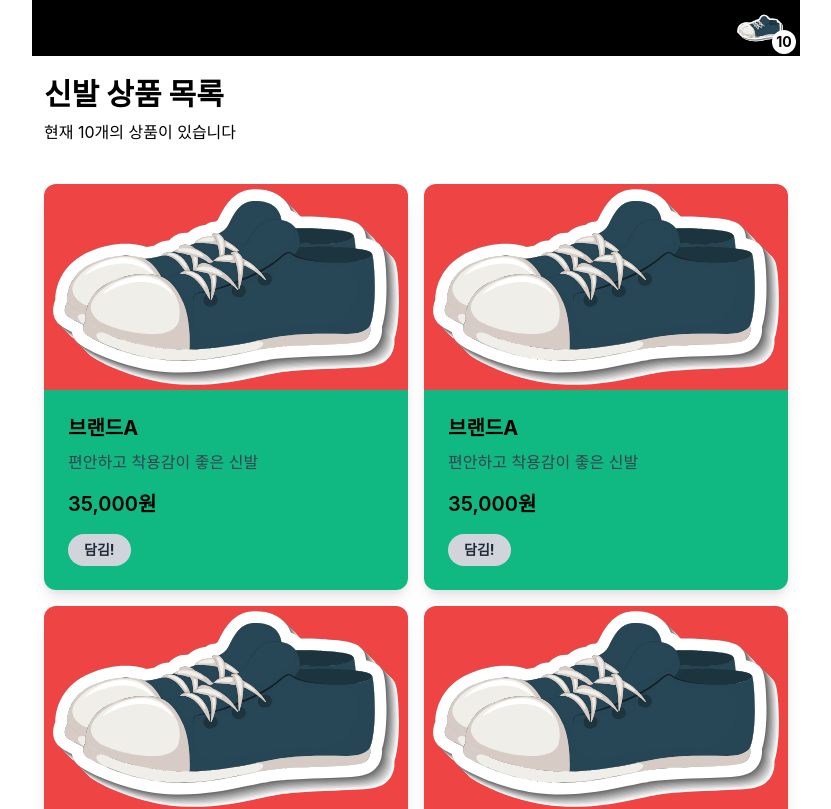
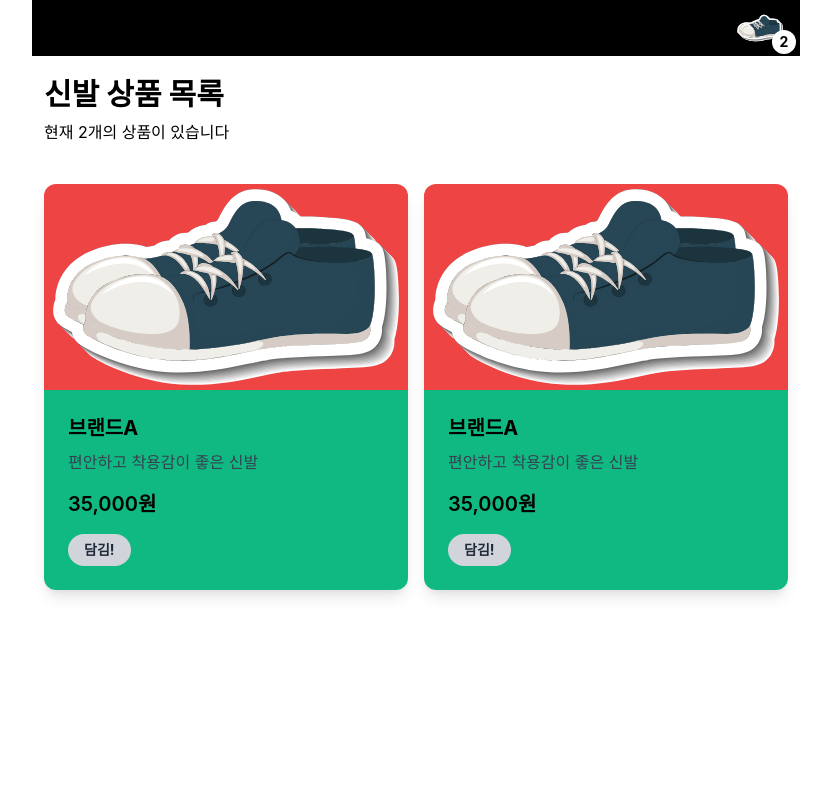
Before and after one commit to toproof25/interninmeta-react-shoe-page, a React (Create React App) app in the folder react-shoe-page/: page / in a window 1280 px wide. Shown: the top 809 px of the page, without its empty margins (224-1055 px from the left). Built offline with nearby package versions, Linux system fonts and the light colour scheme.

Commit message:
🔧 Chore: github page test

```diff
--- a/react-shoe-page/src/App.js
+++ b/react-shoe-page/src/App.js
@@ -6,8 +6,8 @@ import Top from './Top';
 
 function App() {
 
-  const [protuctAmount, setProtuctAmount] = useState(10);
-  const [cartItems, setCartItems] = useState(10);
+  const [protuctAmount, setProtuctAmount] = useState(2);
+  const [cartItems, setCartItems] = useState(2);
 
   const addProtuct = () => { setCartItems(cartItems + 1); }
 
```
